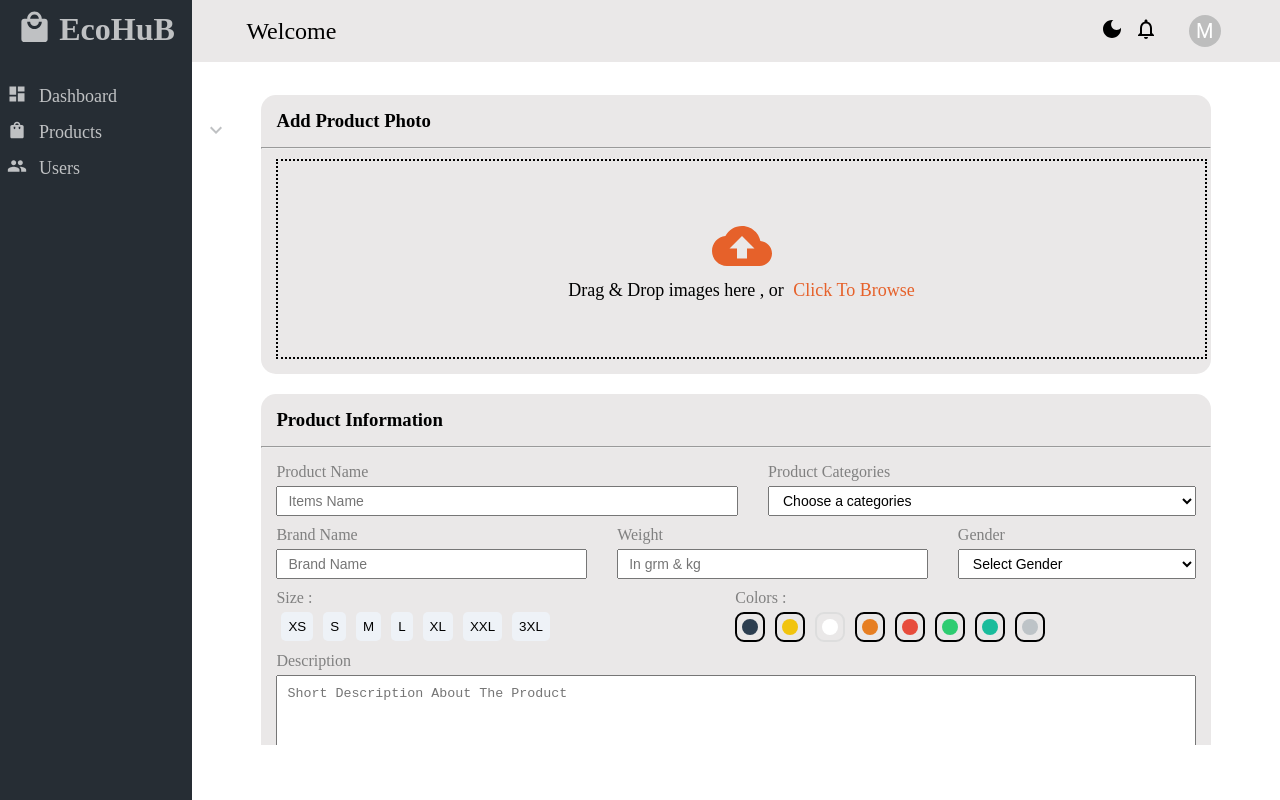
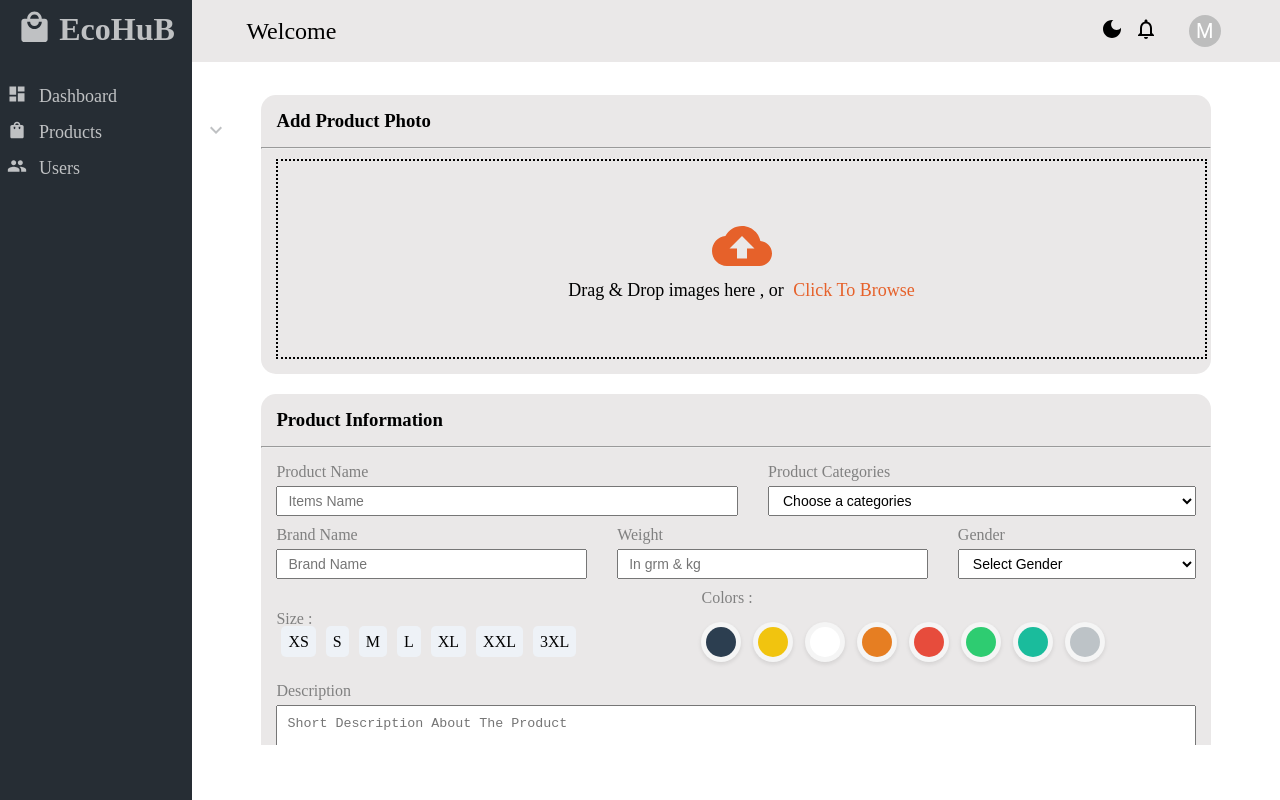
Before and after one commit to haqueaminul10/Ecommerce-Admin, a React (Vite) app: page /products/add in a window 1280 px wide. Built offline with nearby package versions, Linux system fonts and the light colour scheme.

Commit message:
add product component works pefectly

```diff
--- a/src/Components/pages/product/addProduct.jsx
+++ b/src/Components/pages/product/addProduct.jsx
@@ -75,6 +75,39 @@ const AddProduct = () => {
     setProductDetails({ ...productDetails, [name]: value });
   };
 
+  const toogleSelectSize = (size) => {
+    setProductDetails((prevDetails) => {
+      const currentSize = prevDetails.size;
+      if (currentSize.includes(size)) {
+        return {
+          ...prevDetails,
+          size: currentSize.filter((s) => s !== size),
+        };
+      } else {
+        return {
+          ...prevDetails,
+          size: [...currentSize, size],
+        };
+      }
+    });
+  };
+
+  const toggleSelectColor = (color) => {
+    setProductDetails((prevDetails) => {
+      const currentColor = prevDetails.color;
+      if (currentColor.includes(color)) {
+        return {
+          ...prevDetails,
+          color: currentColor.filter((s) => s !== color),
+        };
+      } else {
+        return {
+          ...prevDetails,
+          color: [...currentColor, color],
+        };
+      }
+    });
+  };
   const handleSubmit = (event) => {
     event.preventDefault();
     const productData = {
@@ -82,6 +115,10 @@ const AddProduct = () => {
       images,
     };
     console.log(`📌 ~ handleSubmit ~ productData:`, productData);
+    setProductDetails(initialProductDetails);
+    setImages([]);
+  };
+  const handleCancel = () => {
     setProductDetails(initialProductDetails);
     setImages([]);
   };
@@ -248,9 +285,17 @@ const AddProduct = () => {
                   {productSize &&
                     productSize.length > 0 &&
                     productSize.map((psize, index) => (
-                      <button key={index} className='size-button'>
+                      <span
+                        key={index}
+                        // className='size-button '
+                        className={`size-button ${
+                          productDetails.size.includes(psize) &&
+                          'selected-size-button'
+                        }`}
+                        onClick={() => toogleSelectSize(psize)}
+                      >
                         {psize}
-                      </button>
+                      </span>
                     ))}
                 </div>
               </div>
@@ -262,20 +307,22 @@ const AddProduct = () => {
                   {productColor &&
                     productColor.length > 0 &&
                     productColor.map((color, index) => (
-                      <button
+                      <span
                         key={index}
-                        className='color-button'
+                        className={`color-button ${
+                          productDetails.color.includes(color)
+                            ? 'selected-color-button'
+                            : ''
+                        }`}
                         title={color}
-                        style={{
-                          borderColor: color === '#FFFFFF' ? '#ddd' : 'black',
-                        }}
+                        onClick={() => toggleSelectColor(color)}
                       >
                         <span
                           style={{
                             backgroundColor: color,
                           }}
                         ></span>
-                      </button>
+                      </span>
                     ))}
                 </div>
               </div>
@@ -360,7 +407,9 @@ const AddProduct = () => {
         <section className='submit-button-part'>
           <div className='button-section'>
             <button className='create-button'>Create Product</button>
-            <button className='cancel-button'>Cancel</button>
+            <span className='cancel-button' onClick={handleCancel}>
+              Cancel
+            </span>
           </div>
         </section>
       </form>
--- a/src/Components/styles/addProduct.css
+++ b/src/Components/styles/addProduct.css
@@ -122,36 +122,48 @@
   border: none;
   background-color: #eef2f7;
   border-radius: 5px;
+  cursor: pointer;
 }
+.selected-size-button {
+  background-color: #e6612a;
+}
+
 .color-buttons {
   display: flex;
-  gap: 10px;
+  gap: 12px;
+  padding: 10px 0;
 }
 
 .color-button {
-  width: 30px;
-  height: 30px;
-  padding: 5px;
-  border-radius: 30%;
-  border: 2px solid black;
-  cursor: pointer;
+  width: 40px;
+  height: 40px;
   display: flex;
   justify-content: center;
   align-items: center;
-  transition: border-color 0.2s ease-in-out;
-  background-color: transparent;
+  border-radius: 50%;
+  cursor: pointer;
+  background-color: #f5f5f5;
+  box-shadow: 0 2px 4px rgba(0, 0, 0, 0.1);
+  transition: all 0.3s ease;
 }
 
 .color-button span {
-  width: 100%;
-  height: 100%;
+  width: 75%;
+  height: 75%;
   border-radius: 50%;
   display: inline-block;
 }
 
 .color-button:hover {
-  border-color: #000;
+  transform: scale(1.1);
 }
+
+.selected-color-button {
+  border: 2px solid #007bff;
+  background-color: #ffffff;
+  box-shadow: 0 4px 6px rgba(0, 0, 0, 0.2);
+}
+
 .product-descriptioin {
   width: 100%;
   height: 200px;
```
